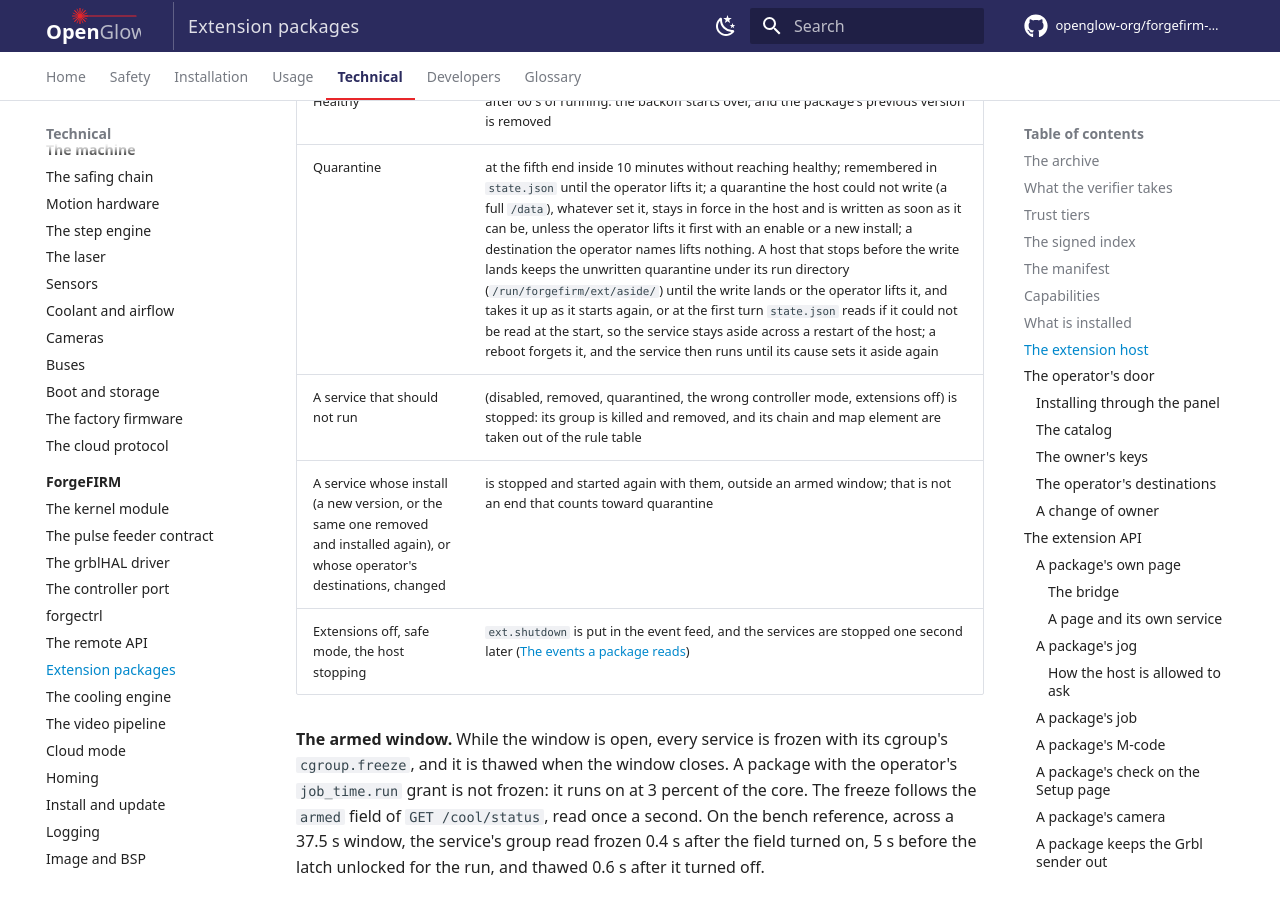
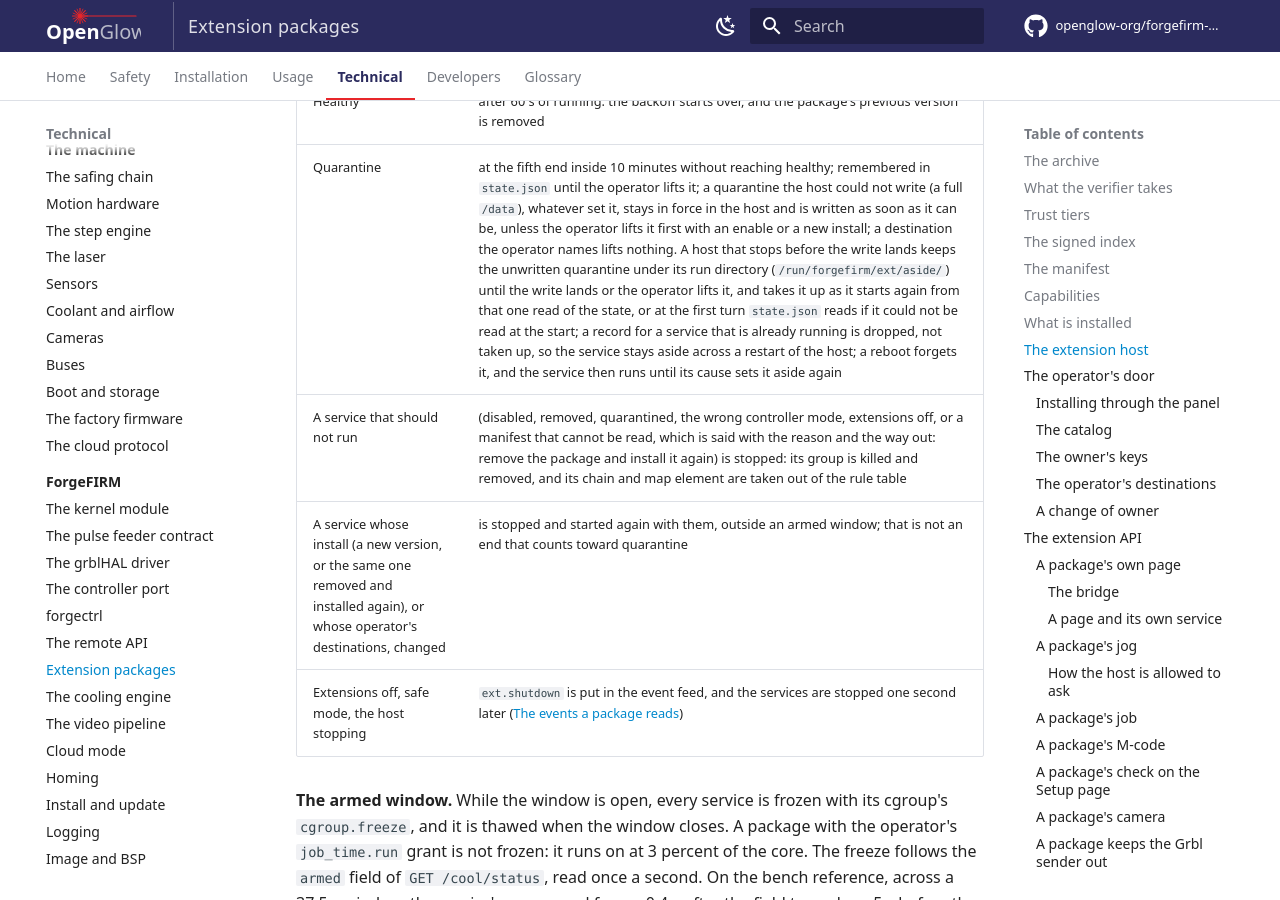
Before and after one commit to openglow-org/forgefirm-docs, an MkDocs documentation site: the page built from docs/technical/forgefirm/extensions.md, in a window 1280 px wide and 900 px high, scrolled down 12434 px. Built offline with MkDocs 1.6.1 and Material for MkDocs 9.7.7, drawn with Linux system fonts in a browser that asks for light colours; comment, search, counter and statistics services are not loaded.

Commit message:
Extensions: a package whose manifest cannot be read is held out by name, and a running service takes up no kept record
The supervisor's rule for a service that should not run now names a
manifest that cannot be read among the reasons, said with the reason
and the way out ("run: a package whose manifest cannot be read is held
out by name"); the Quarantine row says the kept record is taken up from
the one read of the state the sync made, and that a record for a
service already running is dropped rather than taken up ("run: kept
aside records are taken up from the state the sync read").

Proof: check-style.py, check-interfaces.py and the strict zensical build
are clean on this tree.

Acceptance: none. The docs site is outside every covers map.

```diff
--- a/docs/technical/forgefirm/extensions.md
+++ b/docs/technical/forgefirm/extensions.md
@@ -434,8 +434,8 @@
 | Starts | one at a time, 5 s apart, at most 4 services running; of the services that are due, the one that has ended least lately goes first |
 | A service that ends | is started again after a backoff that doubles from 1 s to 30 s |
 | Healthy | after 60 s of running: the backoff starts over, and the package's previous version is removed |
-| Quarantine | at the fifth end inside 10 minutes without reaching healthy; remembered in `state.json` until the operator lifts it; a quarantine the host could not write (a full `/data`), whatever set it, stays in force in the host and is written as soon as it can be, unless the operator lifts it first with an enable or a new install; a destination the operator names lifts nothing. A host that stops before the write lands keeps the unwritten quarantine under its run directory (`/run/forgefirm/ext/aside/`) until the write lands or the operator lifts it, and takes it up as it starts again, or at the first turn `state.json` reads if it could not be read at the start, so the service stays aside across a restart of the host; a reboot forgets it, and the service then runs until its cause sets it aside again |
-| A service that should not run | (disabled, removed, quarantined, the wrong controller mode, extensions off) is stopped: its group is killed and removed, and its chain and map element are taken out of the rule table |
+| Quarantine | at the fifth end inside 10 minutes without reaching healthy; remembered in `state.json` until the operator lifts it; a quarantine the host could not write (a full `/data`), whatever set it, stays in force in the host and is written as soon as it can be, unless the operator lifts it first with an enable or a new install; a destination the operator names lifts nothing. A host that stops before the write lands keeps the unwritten quarantine under its run directory (`/run/forgefirm/ext/aside/`) until the write lands or the operator lifts it, and takes it up as it starts again from that one read of the state, or at the first turn `state.json` reads if it could not be read at the start; a record for a service that is already running is dropped, not taken up, so the service stays aside across a restart of the host; a reboot forgets it, and the service then runs until its cause sets it aside again |
+| A service that should not run | (disabled, removed, quarantined, the wrong controller mode, extensions off, or a manifest that cannot be read, which is said with the reason and the way out: remove the package and install it again) is stopped: its group is killed and removed, and its chain and map element are taken out of the rule table |
 | A service whose install (a new version, or the same one removed and installed again), or whose operator's destinations, changed | is stopped and started again with them, outside an armed window; that is not an end that counts toward quarantine |
 | Extensions off, safe mode, the host stopping | `ext.shutdown` is put in the event feed, and the services are stopped one second later ([The events a package reads](#the-events-a-package-reads)) |
 
```
